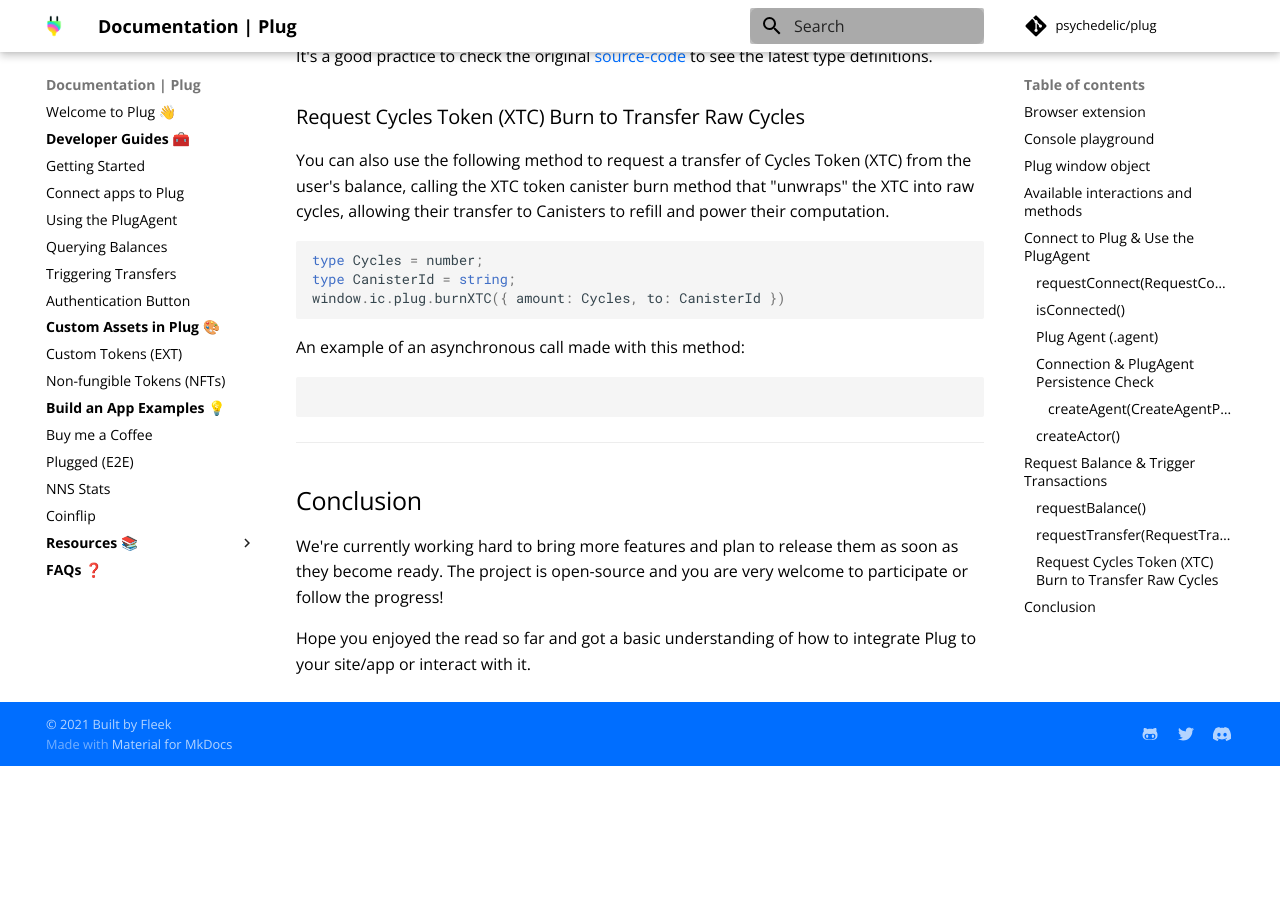
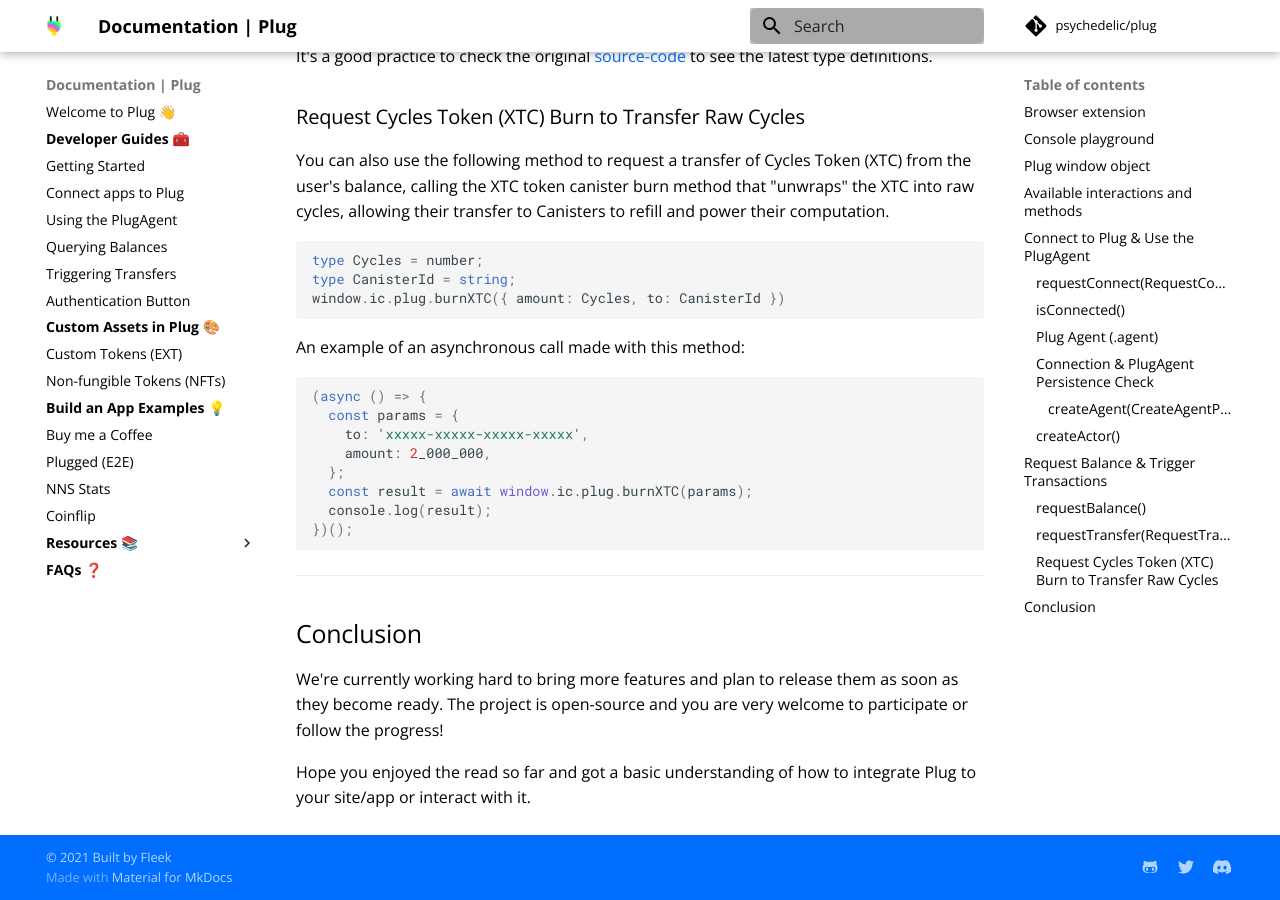
Before and after one commit to Psychedelic/plug-docs, an MkDocs documentation site: the page built from docs/getting-started/connect-to-plug.md, in a window 1280 px wide and 900 px high, scrolled down 9746 px. Built offline with MkDocs 1.6.1 and Material for MkDocs 9.7.7, drawn with Linux system fonts in a browser that asks for light colours; comment, search, counter and statistics services are not loaded; before the commit the page ends 10512 px from its top, so only the background shows below that.

Commit message:
Update connect-to-plug.md

````diff
--- a/docs/getting-started/connect-to-plug.md
+++ b/docs/getting-started/connect-to-plug.md
@@ -413,8 +413,15 @@
 
 An example of an asynchronous call made with this method:
 
-```
-
+```js
+(async () => {
+  const params = {
+    to: 'xxxxx-xxxxx-xxxxx-xxxxx',
+    amount: 2_000_000,
+  };
+  const result = await window.ic.plug.burnXTC(params);
+  console.log(result);
+})();
 ```
 
 
````
